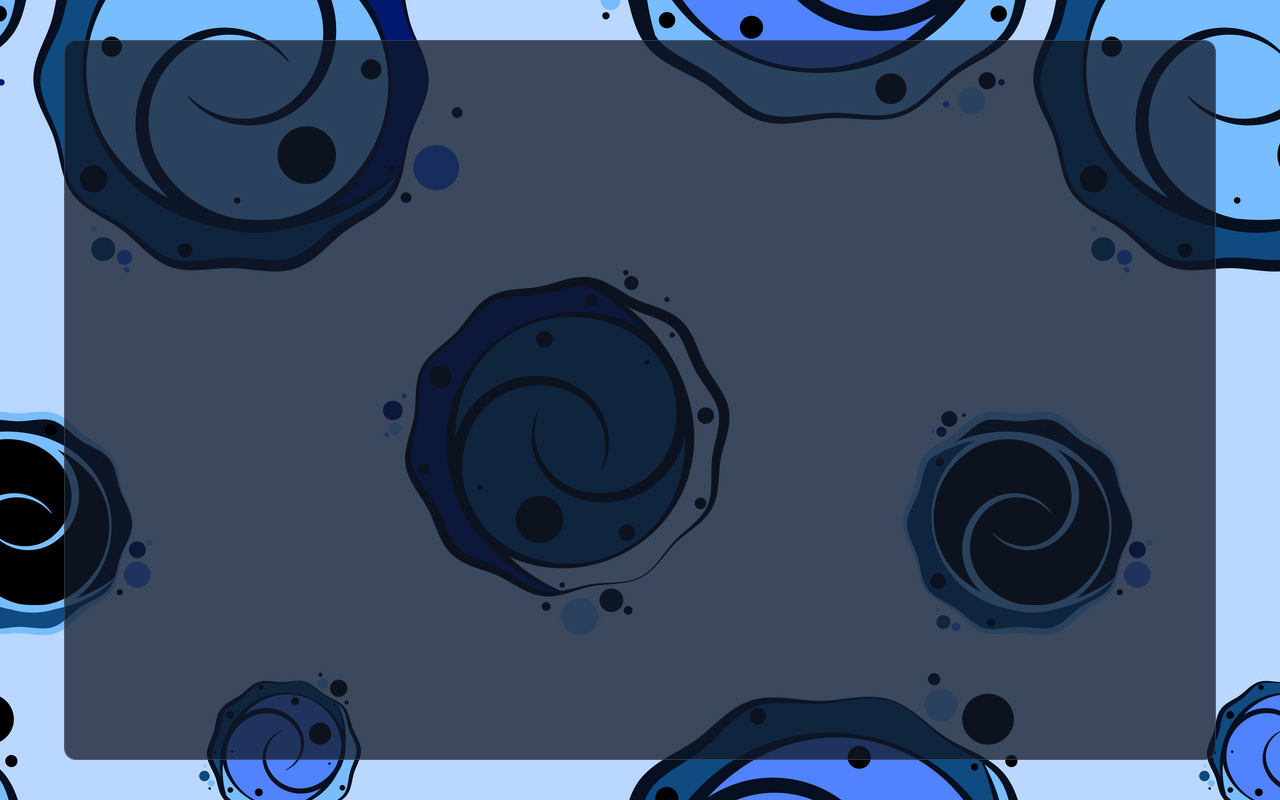
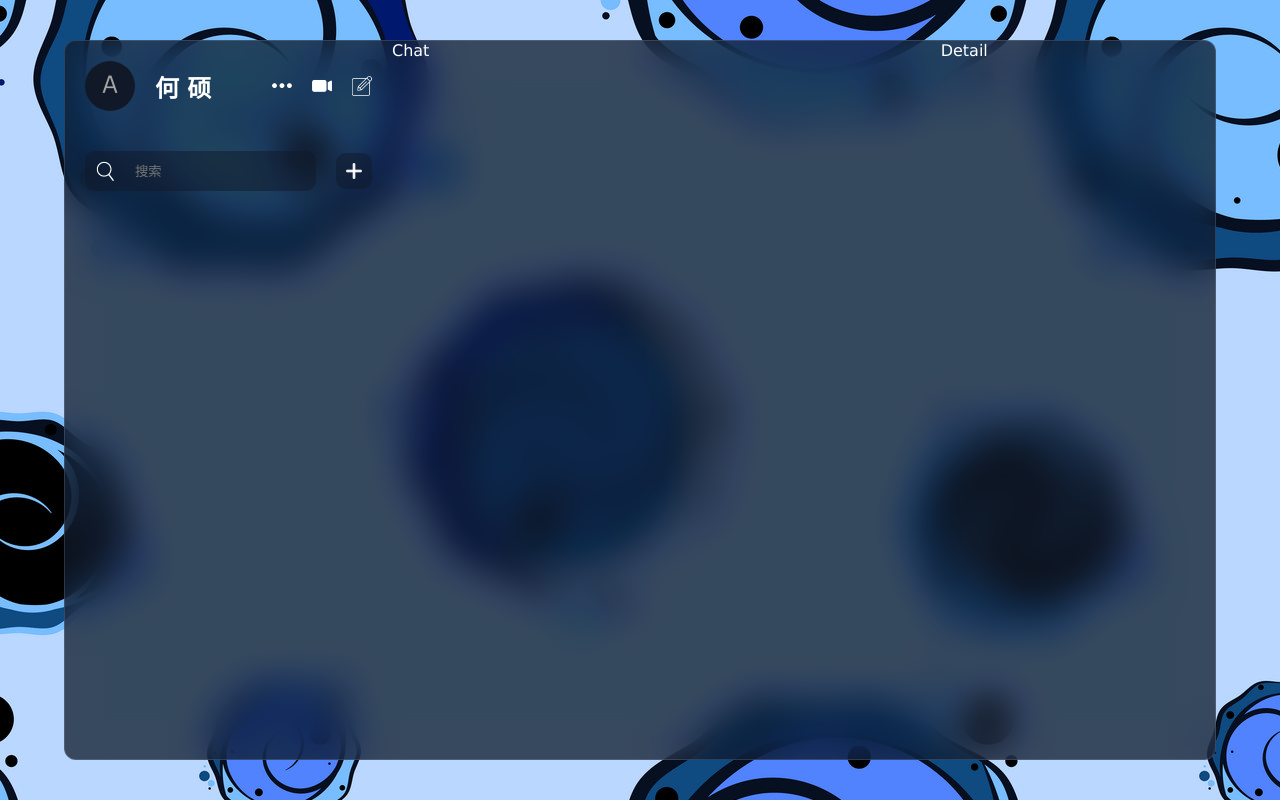
Before and after one commit to heshuo527/react_chat_web, a React (Vite) app: page / in a window 1280 px wide. Built offline with nearby package versions, Linux system fonts and the light colour scheme.

Commit message:
feat: 新增list模块 完成百分之30

```diff
--- a/src/App.jsx
+++ b/src/App.jsx
@@ -1,7 +1,13 @@
+import List from "./components/list/List"
+import Detail from "./components/detail/Detail"
+import Chat from "./components/chat/Chat"
+
 const App = () => {
   return (
     <div className='container'>
-
+      <List />
+      <Chat />
+      <Detail />
     </div>
   )
 }
--- a/src/components/chat/Chat.jsx
+++ b/src/components/chat/Chat.jsx
@@ -1,5 +1,5 @@
 import React, { useState, useEffect } from 'react'
-import './chat.scss'
+import './chat.css'
 
 const Chat = () => {
   return (
--- a/src/components/chat/chat.css
+++ b/src/components/chat/chat.css
@@ -0,0 +1,3 @@
+.chat {
+  flex: 2;
+}
--- a/src/components/detail/Detail.jsx
+++ b/src/components/detail/Detail.jsx
@@ -1,5 +1,5 @@
 import React, { useState, useEffect } from 'react'
-import './detail.scss'
+import './detail.css'
 
 const Detail = () => {
   return (
--- a/src/components/detail/detail.css
+++ b/src/components/detail/detail.css
@@ -0,0 +1,3 @@
+.detail {
+  flex: 1;
+}
--- a/src/components/list/List.jsx
+++ b/src/components/list/List.jsx
@@ -1,8 +1,14 @@
-import './list.scss'
+import React, { useState, useEffect } from 'react'
+import './list.css'
+import UserInfo from './userInfo/UserInfo'
+import ChatList from './chatList/ChatList'
 
 const List = () => {
   return (
-    <div className='list'>List</div>
+    <div className='list'>
+      <UserInfo />
+      <ChatList />
+    </div>
   )
 }
 
--- /dev/null
+++ b/src/components/list/chatList/ChatList.jsx
@@ -0,0 +1,18 @@
+import React, { useState, useEffect } from 'react'
+import './chatList.css'
+
+const ChatList = () => {
+  return (
+    <div className='chatList'>
+      <div className='search'>
+        <div className='searchBar'>
+          <img src='./search.png' alt='' />
+          <input type='text' placeholder='搜索' />
+        </div>
+        <img src='./plus.png' className='add' alt='' />
+      </div>
+    </div>
+  )
+}
+
+export default ChatList
--- /dev/null
+++ b/src/components/list/chatList/chatList.css
@@ -0,0 +1,39 @@
+.chatList {
+  .search {
+    display: flex;
+    align-items: center;
+    gap: 20px;
+    padding: 20px;
+
+    .searchBar {
+      flex: 1;
+      background-color: rgba(17, 25, 40, 0.5);
+      display: flex;
+      align-items: center;
+      gap: 20px;
+      border-radius: 10px;
+      padding: 10px;
+
+      > input {
+        flex: 1;
+        background-color: transparent;
+        border: none;
+        outline: none;
+        color: white;
+      }
+
+      > img {
+        width: 20px;
+        height: 20px;
+      }
+    }
+    .add {
+      width: 36px;
+      height: 36px;
+      background-color: rgba(17, 25, 40, 0.5);
+      padding: 10px;
+      border-radius: 10px;
+      cursor: pointer;
+    }
+  }
+}
--- a/src/components/list/list.css
+++ b/src/components/list/list.css
@@ -0,0 +1,3 @@
+.list {
+  flex: 1;
+}
--- /dev/null
+++ b/src/components/list/userInfo/UserInfo.jsx
@@ -0,0 +1,20 @@
+import React, { useState, useEffect } from 'react'
+import './userInfo.css'
+
+const UserInfo = () => {
+  return (
+    <div className='userInfo'>
+      <div className='user'>
+        <img src='./avatar.png' alt='' />
+        <h2>何 硕</h2>
+      </div>
+      <div className='icons'>
+        <img src='./more.png' alt='' />
+        <img src='./video.png' alt='' />
+        <img src='./edit.png' alt='' />
+      </div>
+    </div>
+  )
+}
+
+export default UserInfo
--- /dev/null
+++ b/src/components/list/userInfo/userInfo.css
@@ -0,0 +1,28 @@
+.userInfo {
+  padding: 20px;
+  display: flex;
+  align-items: center;
+  justify-content: space-between;
+
+  .user {
+    display: flex;
+    align-items: center;
+    gap: 20px;
+
+    > img {
+      width: 50px;
+      height: 50px;
+      border-radius: 50%;
+      object-fit: cover;
+    }
+  }
+  .icons {
+    display: flex;
+    gap: 20px;
+    > img {
+      width: 20px;
+      height: 20px;
+      cursor: pointer;
+    }
+  }
+}
--- a/src/index.css
+++ b/src/index.css
@@ -20,7 +20,8 @@ body {
   height: 90vh;
   background-color: rgba(17, 25, 40, 0.75);
   /* https://developer.mozilla.org/zh-CN/docs/Web/CSS/backdrop-filter */
-  backdrop-filter: blue(19px) saturate(180%);
+  backdrop-filter: blur(19px) saturate(180%);
   border-radius: 12px;
   border: 1px solid rgba(255, 255, 255, 0.125);
+  display: flex;
 }
```
